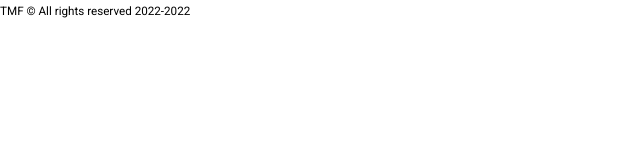
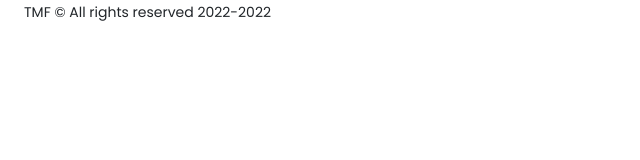
Before and after one commit to martins86/mfe-portal, an Angular app: page /maintenance in a window 1280 px wide. Shown: the top 160 px of the page, without its empty margins (0-640 px from the left). Built offline with nearby package versions, Linux system fonts and the light colour scheme.

Commit message:
refactor(layout): trocando fontes e melhorias

```diff
--- a/projects/portal/src/index.html
+++ b/projects/portal/src/index.html
@@ -8,7 +8,7 @@
     <link rel="icon" type="image/x-icon" href="favicon.ico" />
     <link rel="preconnect" href="https://fonts.gstatic.com" />
     <link
-      href="https://fonts.googleapis.com/css2?family=Roboto:wght@300;400;500&display=swap"
+      href="https://fonts.googleapis.com/css2?family=Poppins:wght@300;400;500&display=swap"
       rel="stylesheet"
     />
     <link
--- a/projects/portal/src/styles.scss
+++ b/projects/portal/src/styles.scss
@@ -1,11 +1,13 @@
-@import './assets/styles/portal-theme.scss';
+@import '~bootstrap/dist/css/bootstrap.min.css';
 
 html,
 body {
   height: 100%;
 }
 
-body {
+* {
   margin: 0;
-  font-family: Roboto, 'Helvetica Neue', sans-serif;
+  padding: 0;
+  box-sizing: border-box;
+  font-family: Poppins, sans-serif;
 }
```
